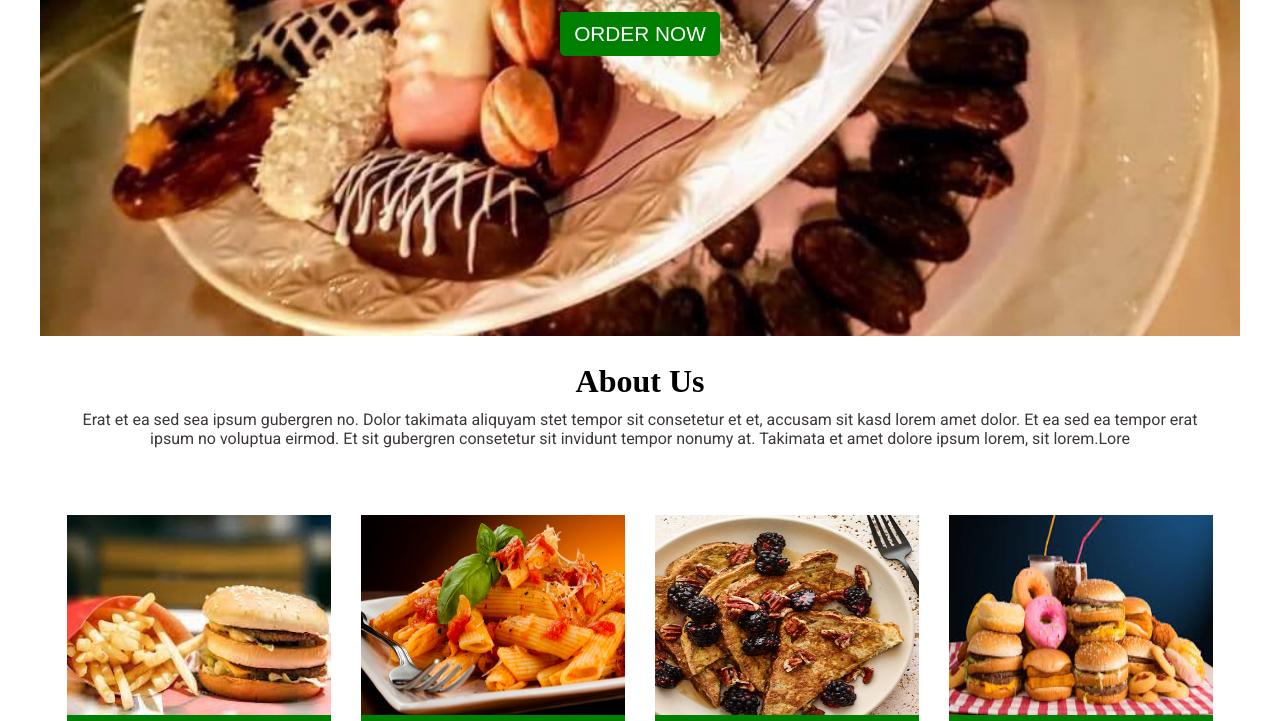
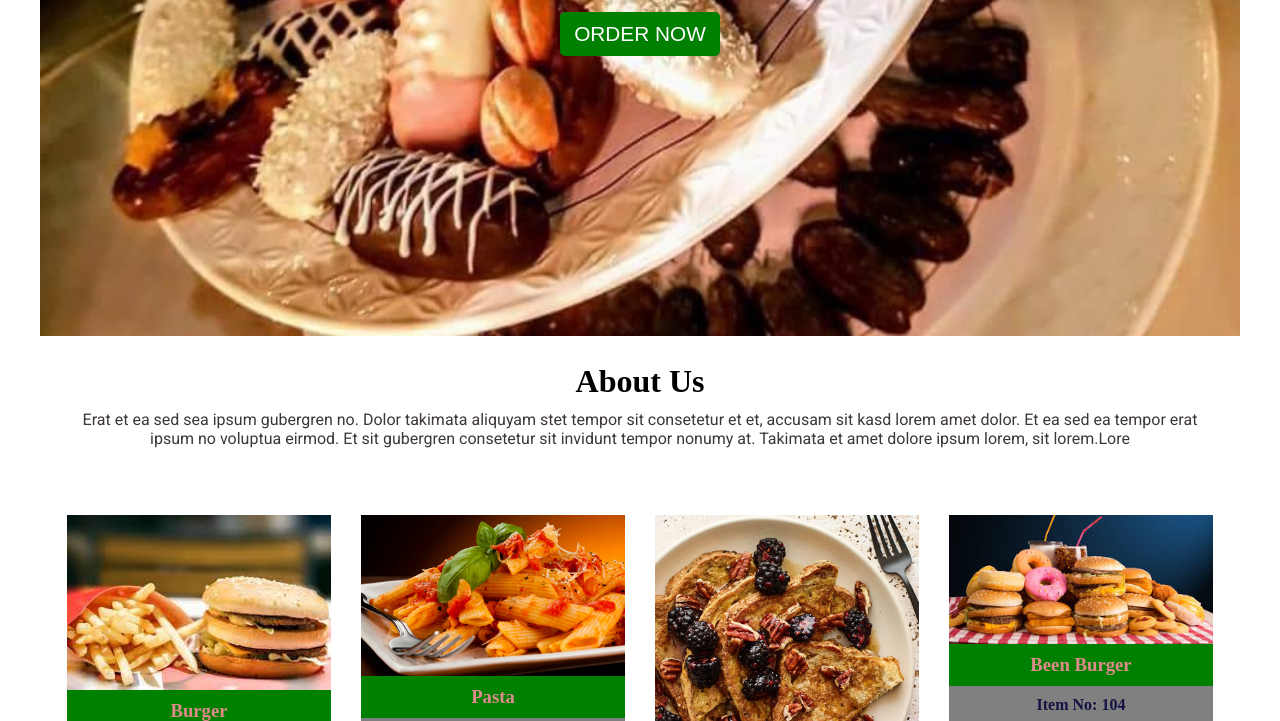
Before and after one commit to Jihad-Hasan/Restaurant-Website, a plain HTML site: page index.html in a window 1280 px wide. Shown: the part 564-1285 px from the top of the page. Drawn offline with nearby package versions, Linux system fonts and the light colour scheme; files that its build step writes are made by us from their sources.

Commit message:
Update style.scss

```diff
--- a/style.scss
+++ b/style.scss
@@ -141,7 +141,7 @@ header{
                  text-align: center;
                  img{
                      width: 100%;
-                     height: 200px;
+                     height: auto;
                      display: block;
                 }
              }
@@ -328,6 +328,17 @@ footer{
     }
 
 }
+
+    .card{
+        .card-body{
+         img{
+          width: 100%;
+          height: 200px;
+          display: block;
+         }
+         }
+       }
+
 /*--------Contact section end---------*/
         /* For desktop: */
         .col-lg-1 {width: 8.33%;}
```
